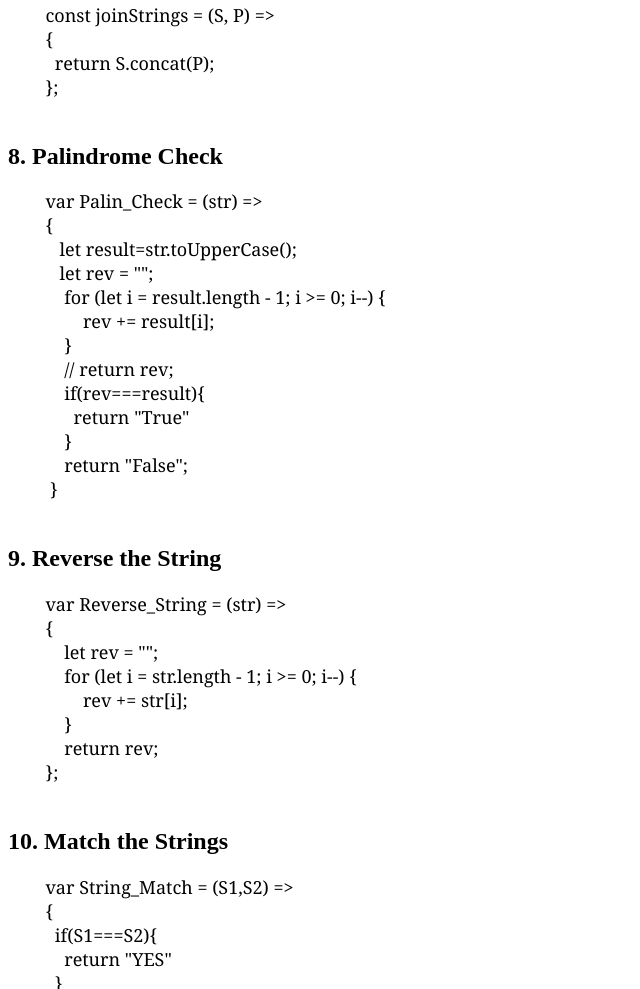
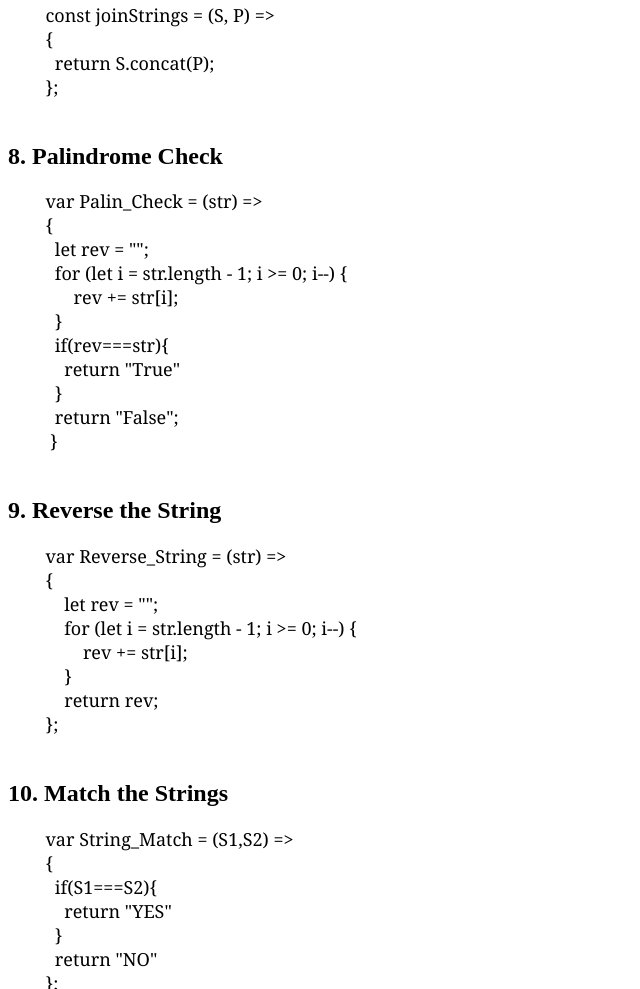
Before and after one commit to Ankita-01Mishra/String-in-JS, a plain HTML site: page index.html in a window 1280 px wide. Shown: the part 2421-3410 px from the top of the page, without its empty margins (0-640 px from the left). Drawn offline with Linux system fonts and the light colour scheme.

Commit message:
committed!!

```diff
--- a/index.html
+++ b/index.html
@@ -110,16 +110,14 @@
     <pre style="font-size: 18px; font-family: Georgia, 'Times New Roman', Times, serif;">
         var Palin_Check = (str) =>
         {
-           let result=str.toUpperCase();
-           let rev = "";
-            for (let i = result.length - 1; i >= 0; i--) {
-                rev += result[i];
-            }
-            // return rev;
-            if(rev===result){
-              return "True"
-            }
-            return "False";
+          let rev = "";
+          for (let i = str.length - 1; i >= 0; i--) {
+              rev += str[i];
+          }
+          if(rev===str){
+            return "True"
+          }
+          return "False";
          }
     </pre>
     <h2>9. Reverse the String</h2>
```
